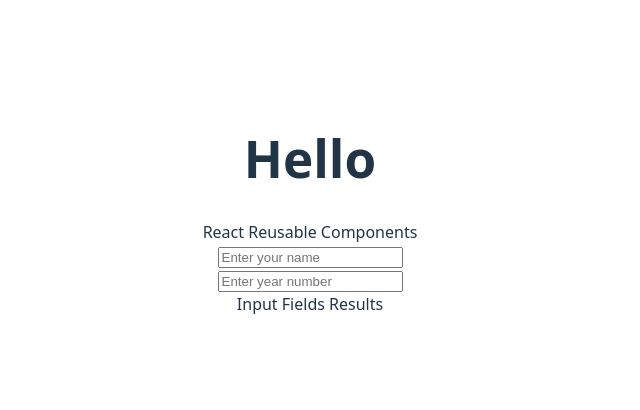
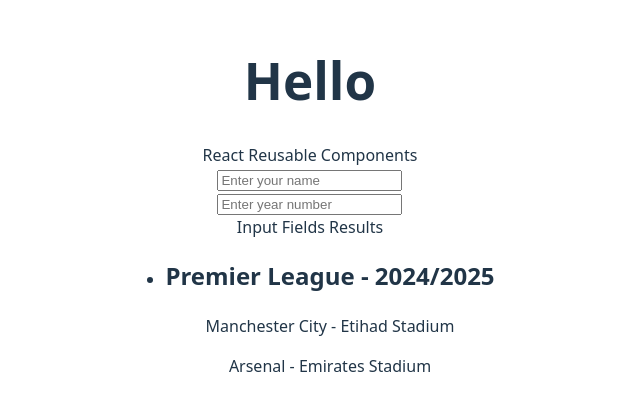
Before and after one commit to okedo01/reusable-components, a React (Vite) app: page / in a window 1280 px wide. Shown: the part 194-604 px from the top of the page, without its empty margins (330-970 px from the left). Built offline with nearby package versions, Linux system fonts and the light colour scheme.

Commit message:
Mapping through each data

```diff
--- a/src/App.tsx
+++ b/src/App.tsx
@@ -1,6 +1,7 @@
 import './App.css'
 import Headings from './Headings'
 import InputFields from './InputFields'
+import Results from './Results'
 
 function App() {
   return (
@@ -10,6 +11,7 @@
       <InputFields type="text" placeholder="Enter your name"/>
       <InputFields type="number" placeholder="Enter year number"/>
       <Headings name="Input Fields Results" />
+      <Results />
     </>
   )
 }
--- a/src/Matches.TS
+++ b/src/Matches.TS
@@ -1,4 +1,6 @@
-const tournaments: Tournaments[] = [
+import type { Tournaments } from "./Types"
+
+export const tournaments: Tournaments[] = [
   {
   "league": "Premier League",
   "season": "2024/2025",
--- /dev/null
+++ b/src/Results.tsx
@@ -0,0 +1,24 @@
+import React from 'react'
+import type { Tournaments } from './Types'
+import { tournaments } from "./Matches"
+
+const Results: React.FC = () => {
+  return (
+    <div>
+        <ul>
+            { tournaments.map((tournament: Tournaments) => (
+                <li key={tournament.league}>
+                    <h2>{ tournament.league } - { tournament.season }</h2>
+                    { tournament.teams.map((team) => (
+                        <p key={team.id}>
+                            { team.name } - { team.stadium }
+                        </p>
+                    ))}
+                </li>
+            ))}
+        </ul>
+    </div>
+  )
+}
+
+export default Results
```
Also changed, not shown: src/Button.tsx (deleted, +0 -17 lines), src/Types.ts (renamed from src/Type.TS, +4 -4 lines).
